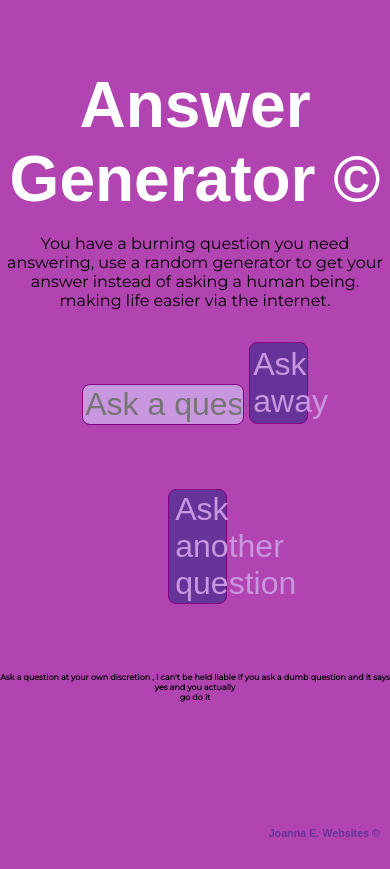
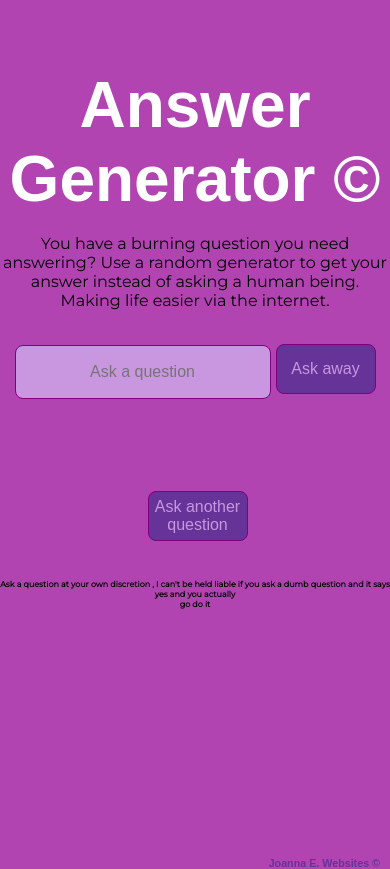
Before and after one commit to jokale/answer-generator, a React (Create React App) app: page / in a window 390 px wide. Before the commit the page ends 844 px from the top, so only its background shows below. Built offline with nearby package versions, Linux system fonts and the light colour scheme; a web font is replaced by a local one.

Commit message:
make mobile friendly

```diff
--- a/src/App.js
+++ b/src/App.js
@@ -5,14 +5,14 @@ function App() {
   return (
     <div className="App">
       <h1>Answer Generator 	&copy;</h1>
-      <p>You have a burning question you need answering, use a random generator to get your answer instead of asking a human being.<br></br> making life easier via the internet.</p>
+      <p>You have a burning question you need answering? Use a random generator to get your answer instead of asking a human being.<br></br> Making life easier via the internet.</p>
 
       <Input/>
       <footer>
               <h6 className="terms">Ask a question at your own discretion , I can't be held liable if you ask a dumb question and it says yes and you actually <br></br>go do it</h6>
+      <h6 className="trademark">Joanna E. Websites &copy;</h6>
 
       </footer>
-      <h6 className="trademark">Joanna E. Websites &copy;</h6>
     </div>
   );
 }
--- a/src/index.css
+++ b/src/index.css
@@ -30,6 +30,16 @@ input {
 
 }
 
+@media screen, (min-width: 375px) {
+
+  input{
+    /* position: relative; top: 65vh; right: 0vh; */
+    font-size: 16px;
+    width: 250px;
+    height: 50px;
+  }
+ }
+
 button {
   position: relative;
   width: 15%;
@@ -40,6 +50,17 @@ button {
 color: rgb(201, 150, 224);
   border-radius: 8px;
 }
+
+@media screen, (min-width: 375px) {
+
+  button{
+    /* position: relative; top: 65vh; right: 0vh; */
+    font-size: 16px;
+    width: 100px;
+    height: 50px;
+  }
+ }
+
 
 button:hover {
   box-shadow: 0 12px 16px 0 rgba(0,0,0,0.24),0 17px 50px 0 rgba(0,0,0,0.19);
@@ -52,10 +73,30 @@ top: -3px;
 padding: 3px;
 }
 
+
+.newq{
+  position: relative;
+}
+
+@media screen, (min-width: 375px) {
+
+  .newq{
+    /* position: relative; top: 65vh; right: 0vh; */
+  top: 30px;
+  }
+ }
+
 .terms {
   position: relative; top: 50px;
   font-size: 8px;
 }
+@media screen, (min-width: 375px) {
+
+  .terms{
+    /* position: relative; top: 65vh; right: 0vh; */
+    font-size: 8px;
+  }
+ }
 
 
 .trademark{
@@ -63,3 +104,11 @@ padding: 3px;
   font-family: Arial, Helvetica, sans-serif;
   color: rebeccapurple;
 }
+
+@media screen, (min-width: 375px) {
+
+  .trademark{
+    /* position: relative; top: 65vh; right: 0vh; */
+    bottom: -50px;
+  }
+ }
```
